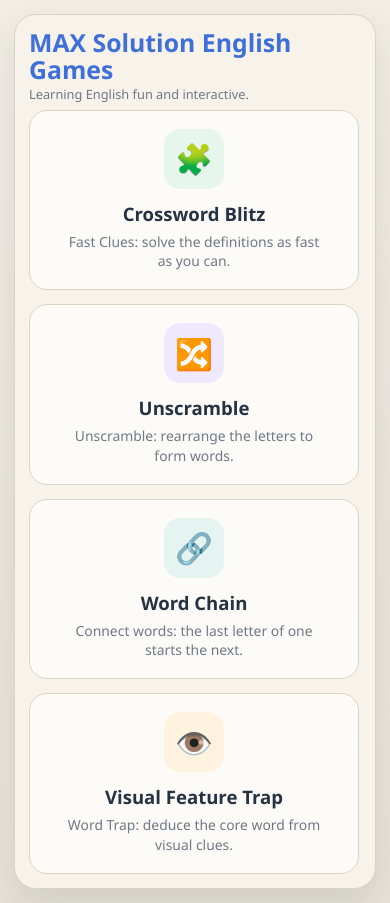
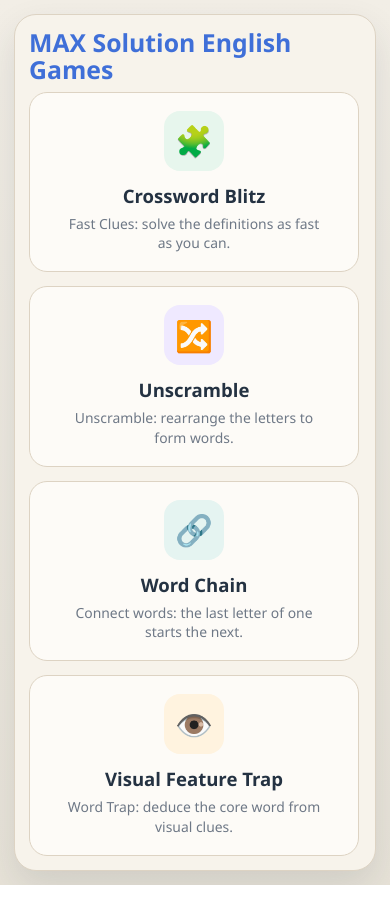
Before and after one commit to Annie2panda/max-english-game, a plain HTML site: page index.html in a window 390 px wide. Drawn offline with Linux system fonts and the light colour scheme.

Commit message:
Refactor header zone layout and update subtitle display

```diff
--- a/index.html
+++ b/index.html
@@ -946,12 +946,7 @@
             }
 
             /* 手机端：返回按钮与标题同一行，设置区横向流式（最多折 2 行） */
-            .header-zone {
-                flex-direction: row;
-                align-items: center;
-                justify-content: space-between;
-                gap: 8px;
-            }
+            .header-zone .subtitle { display: none; }
 
             .setup-section {
                 flex-direction: row;
@@ -1240,7 +1235,7 @@
             "some", "such", "another", "then", "therefore", "though", "throughout", "etc", "you", "however",
             "furthermore", "meanwhile", "nevertheless", "nonetheless", "otherwise", "similarly",
             "to", "used", "using", "with", "without", "someone", "something", "person", "people", "thing",
-            "things", "several", "place", "kind", "type", "group", "form", "part", "made", "make", "makes", "making",
+            "things", "several", "how", "will", "kind", "type", "group", "form", "part", "made", "make", "makes", "making",
             "more", "most", "less", "than", "very", "often", "usually", "especially", "sometimes", "such",
             "can", "could", "would", "should", "has", "have", "had", "was", "were", "which", "when", "where",
             "one", "two", "too", "three", "try", "about", "way", "also", "after", "before", "over", "under", "between", "among", "through", "during",
```
